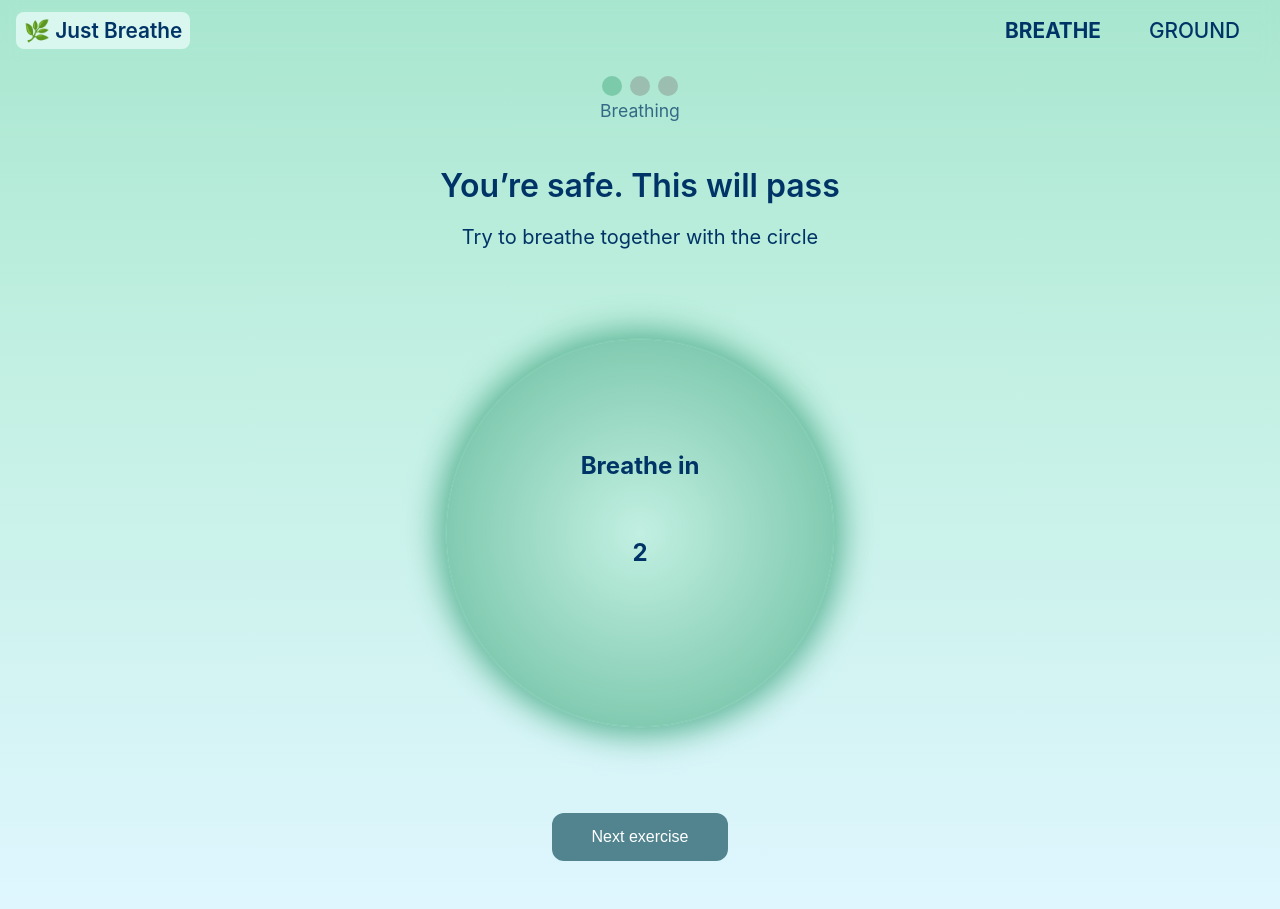
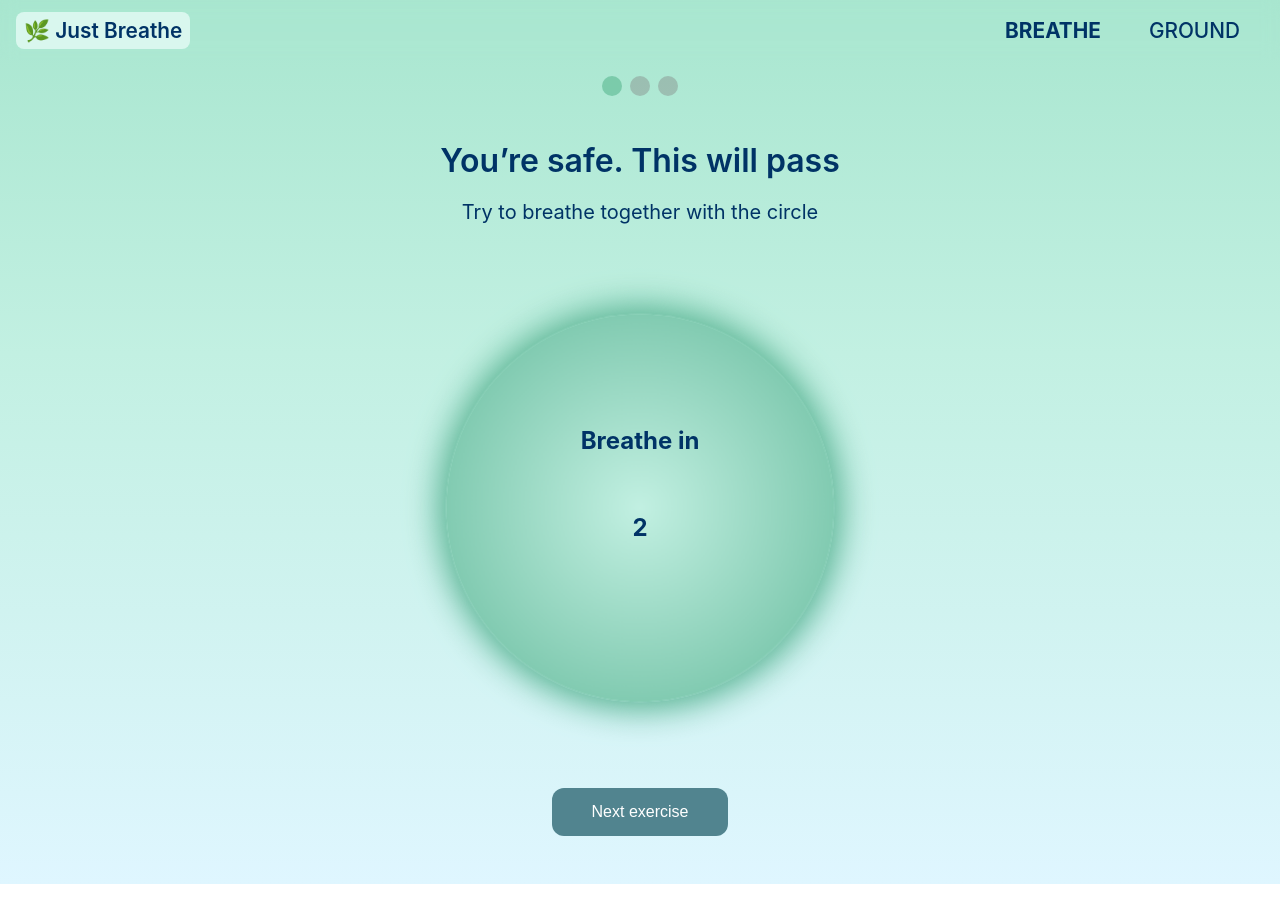
Before and after one commit to Eka1984/panic-tools, a React (Vite) app: page / in a window 1280 px wide. After the commit the page ends 884 px from the top, so only its background shows below. Built offline with nearby package versions, Linux system fonts and the light colour scheme; a web font is replaced by a local one.

Commit message:
Remove a text label from the Progress Tracker

```diff
--- a/src/components/ProgressTracker.tsx
+++ b/src/components/ProgressTracker.tsx
@@ -27,8 +27,6 @@ export default function ProgressTracker({ currentStep }: ProgressTrackerProps) {
           return <span key={index} className={dotClassName} />;
         })}
       </div>
-
-      <div className={styles.label}>{steps[currentStep]}</div>
     </div>
   );
 }
```
